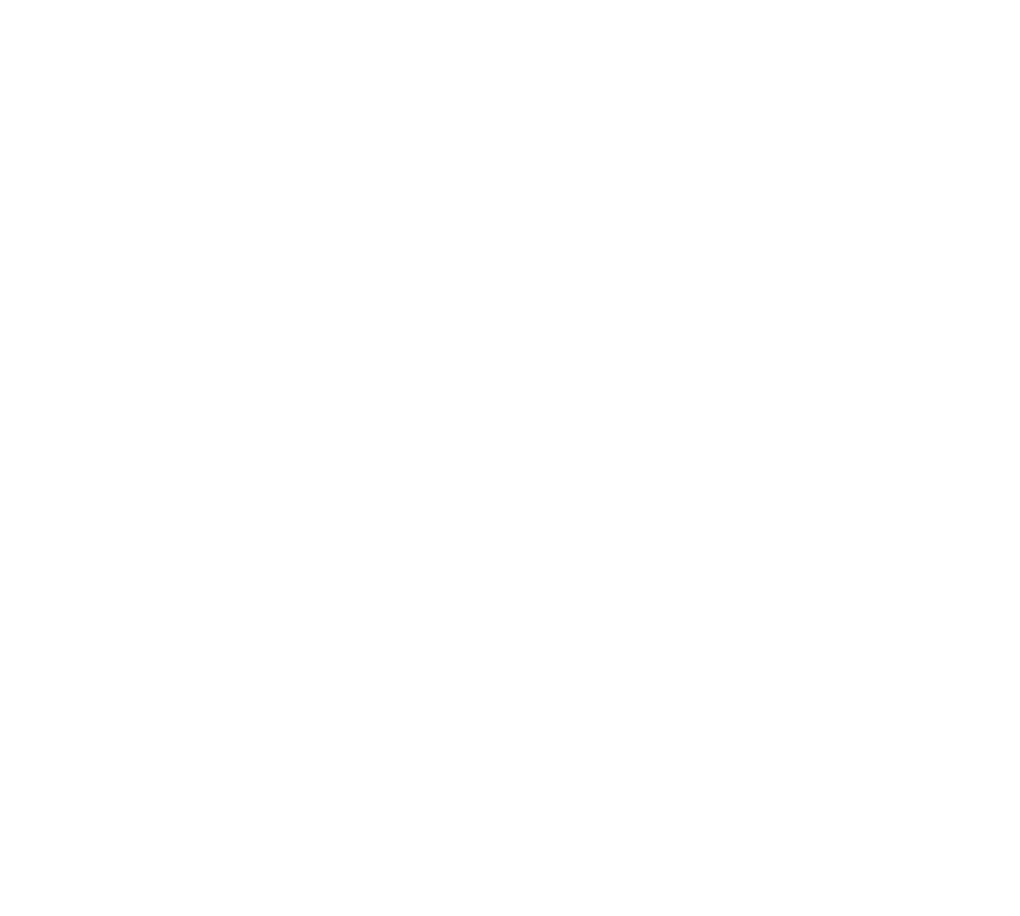
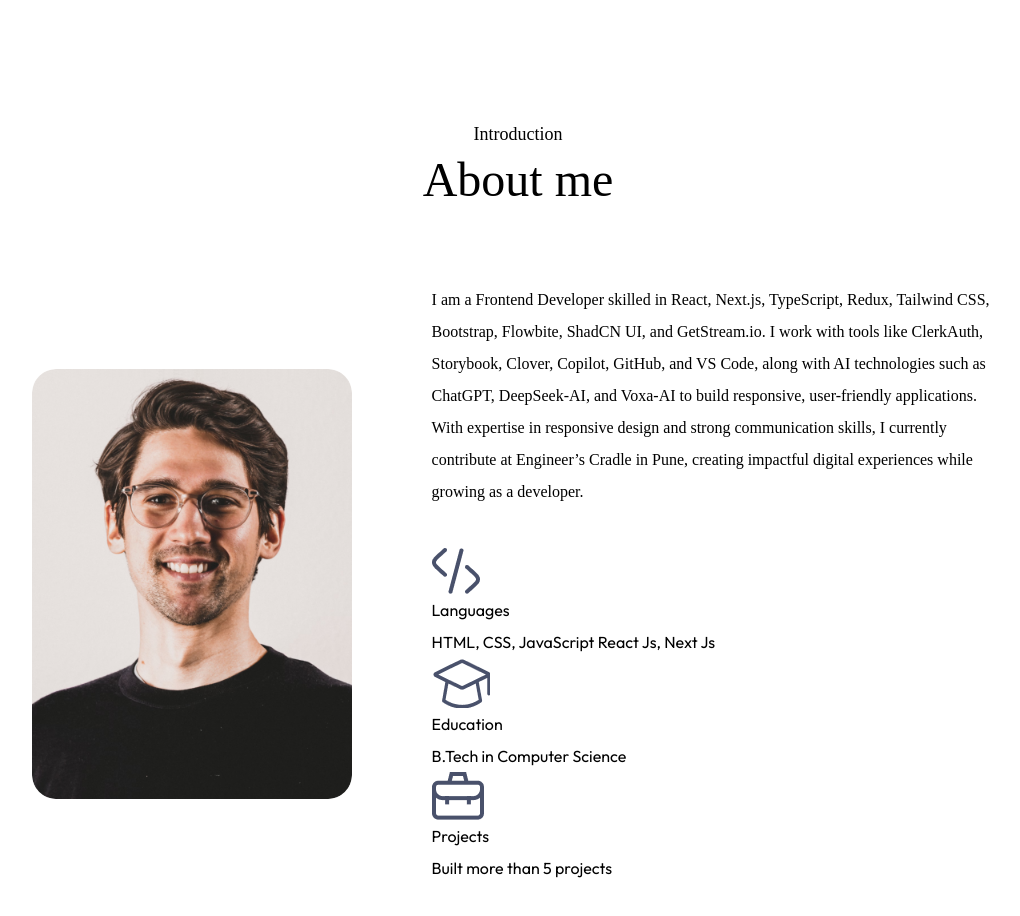
Before and after one commit to chandan-16/chandan-gautam, a Next.js app: page / in a window 1280 px wide. Shown: the part 720-1636 px from the top of the page, without its empty margins (122-1142 px from the left). Before the commit the page ends 800 px from the top, so only its background shows below. Built offline with nearby package versions, Linux system fonts and the light colour scheme; a web font is replaced by a local one.

Commit message:
Completed the About Component part and added scrol functionality to the layout of the website

```diff
--- a/app/layout.js
+++ b/app/layout.js
@@ -20,7 +20,7 @@
 
 export default function RootLayout({ children }) {
   return (
-    <html lang="en">
+    <html lang="en" className="scroll-smooth">
       <body
         className={`${outfit.className} ${ovo.className} | antialiased leading-8 overflow-x-hidden`}
       >
--- a/app/page.js
+++ b/app/page.js
@@ -1,5 +1,6 @@
 'use client'
 
+import About from "@/components/About";
 import Header from "@/components/Header";
 import Navbar from "@/components/Navbar";
 
@@ -8,6 +9,7 @@
     <>
     <Navbar />
     <Header />
+    <About />
     </>
   );
 }
--- a/components/About.jsx
+++ b/components/About.jsx
@@ -1,9 +1,47 @@
-import React from 'react'
+import { assets, infoList } from "@/assets/assets";
+import Image from "next/image";
 
 const About = () => {
   return (
-    <div>About</div>
-  )
-}
+    <div id="about" className="w-full px-[12%] py-10 scroll-mt-20 mx-auto">
+      <h4 className="text-center mb-2 text-lg font-Ovo">Introduction</h4>
+      <h2 className="text-center text-5xl font-Ovo">About me</h2>
 
-export default About
+      <div className="flex w-full flex-col lg:flex-row items-center gap-20 my-20">
+        <div className="w-64 sm:w-80 rounded-3xl max-w-none">
+          <Image
+            src={assets.user_image}
+            alt="user"
+            className="w-full rounded-3xl"
+          />
+        </div>
+
+        <div className="flex-1">
+          <p className="mb-10 max-w-2xl font-Ovo">
+            I am a Frontend Developer skilled in React, Next.js, TypeScript,
+            Redux, Tailwind CSS, Bootstrap, Flowbite, ShadCN UI, and
+            GetStream.io. I work with tools like ClerkAuth, Storybook, Clover,
+            Copilot, GitHub, and VS Code, along with AI technologies such as
+            ChatGPT, DeepSeek-AI, and Voxa-AI to build responsive, user-friendly
+            applications. With expertise in responsive design and strong
+            communication skills, I currently contribute at Engineer’s Cradle in
+            Pune, creating impactful digital experiences while growing as a
+            developer.
+          </p>
+
+          <ul>
+            { infoList.map(({icon, iconDark, title, description}, index) => (
+                <li key={index}>
+                    <Image src={icon} alt={title}  />
+                    <h3>{title}</h3>
+                    <p>{description}</p>
+                </li>
+            )) }
+          </ul>
+        </div>
+      </div>
+    </div>
+  );
+};
+
+export default About;
```
